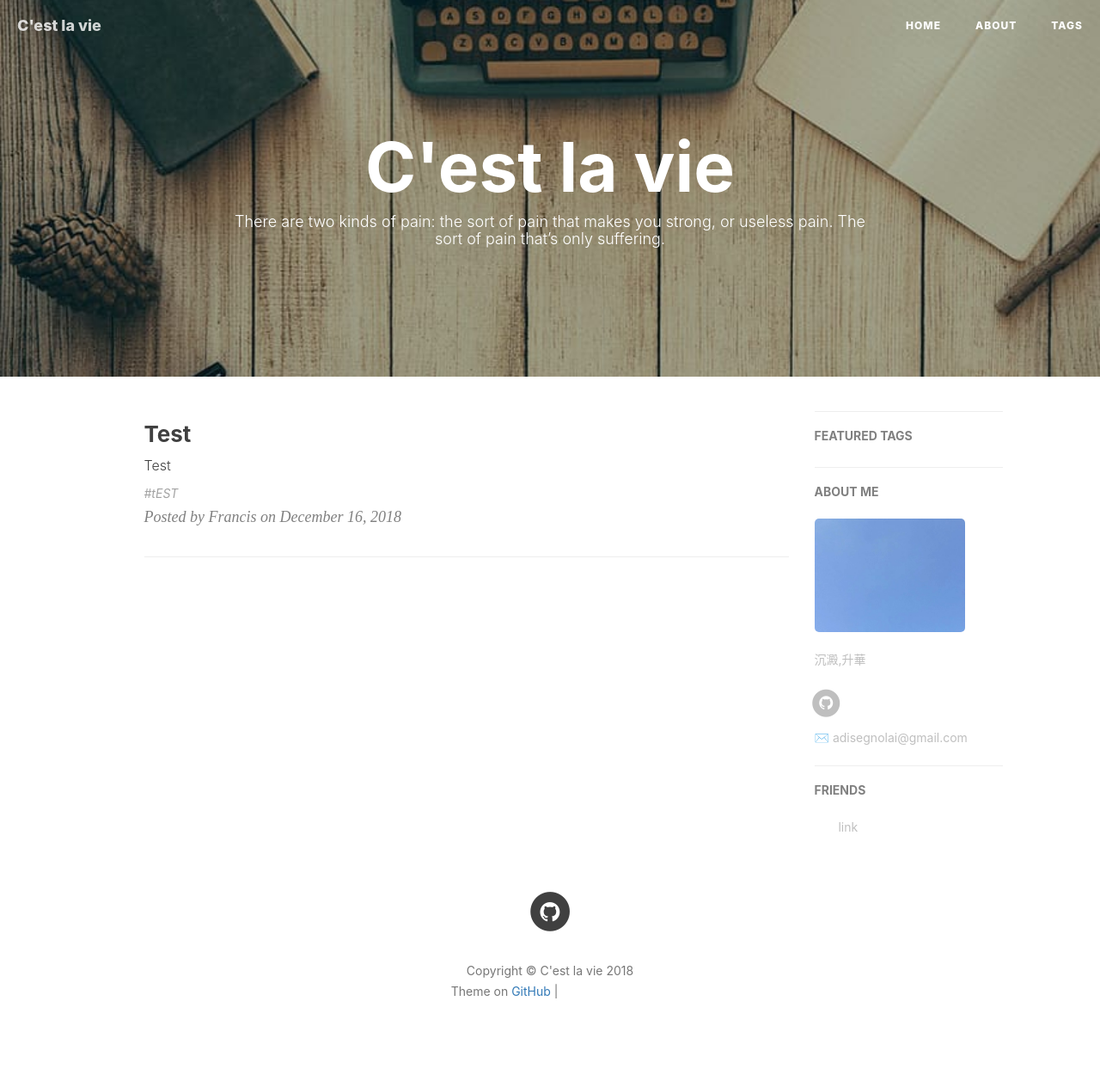
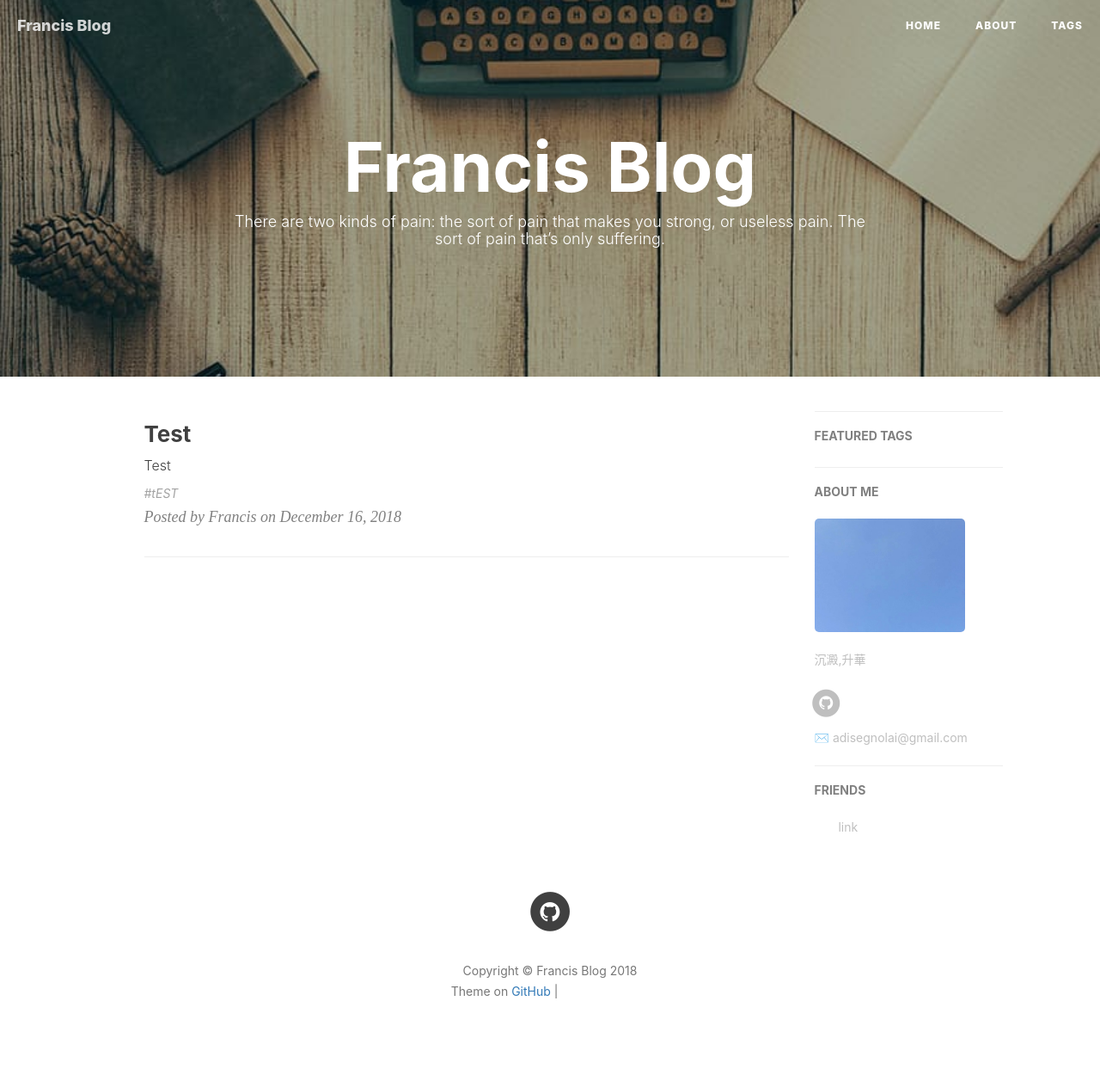
Before and after one commit to laichixin/laichixin.github.com, a Jekyll site: the page built from index.html, in a window 1280 px wide. Shown: the whole page at 86% size. Built offline with Jekyll 4.4.1, drawn with Linux system fonts in a browser that asks for light colours; nearby versions of some CDN libraries; the list of posts is cut into pages by our own code; comment, search, counter and statistics services are not loaded; grey boxes are pictures that could not be loaded.

Commit message:
修改title

```diff
--- a/_config.yml
+++ b/_config.yml
@@ -1,5 +1,5 @@
 # Site settings
-title: C'est la vie
+title: Francis Blog
 SEOTitle: 賴熾鑫的博客 | Francis Blog
 header-img: img/post-bg-desk.jpg
 email: adisegnolai@gmail.com
```
